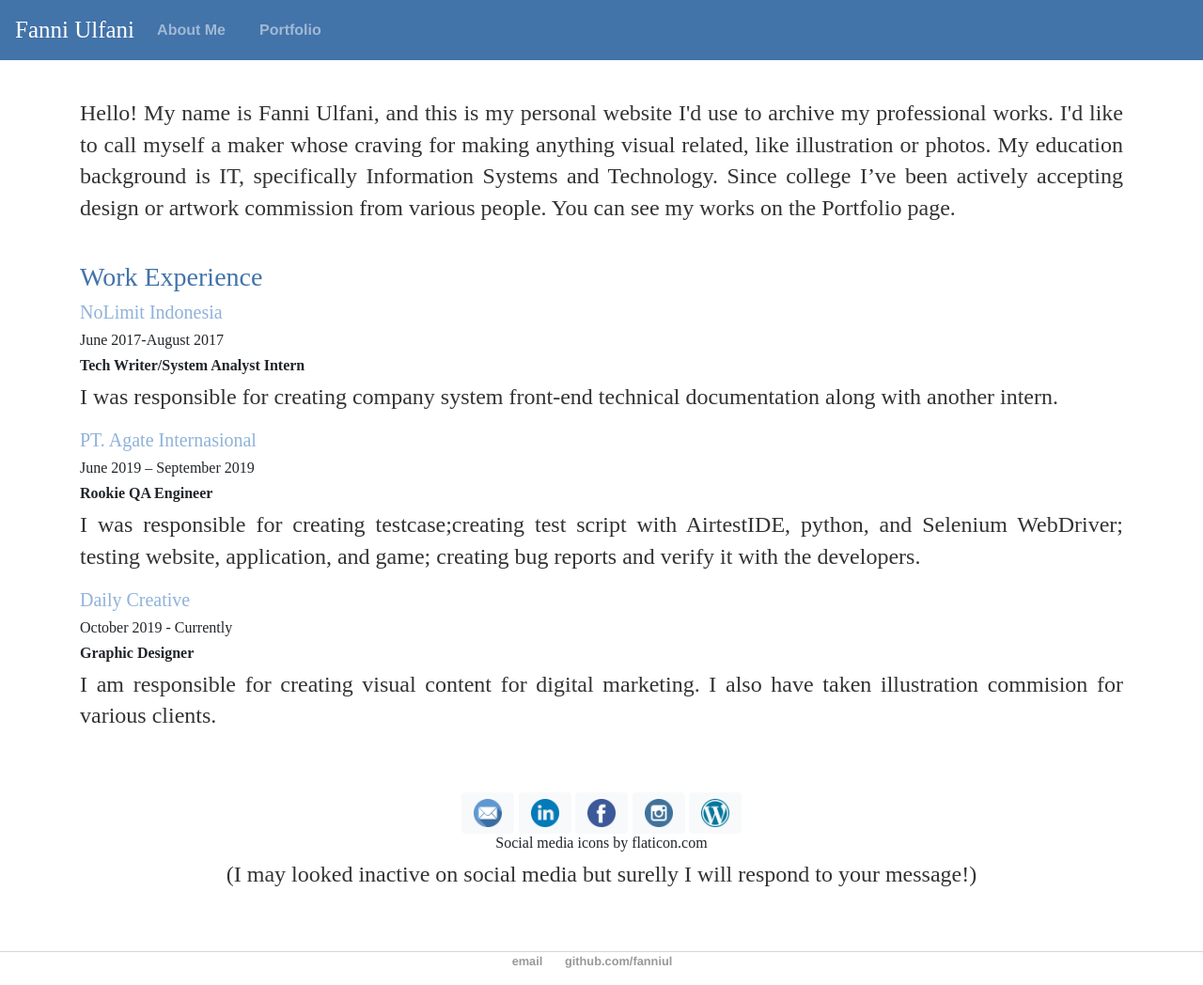
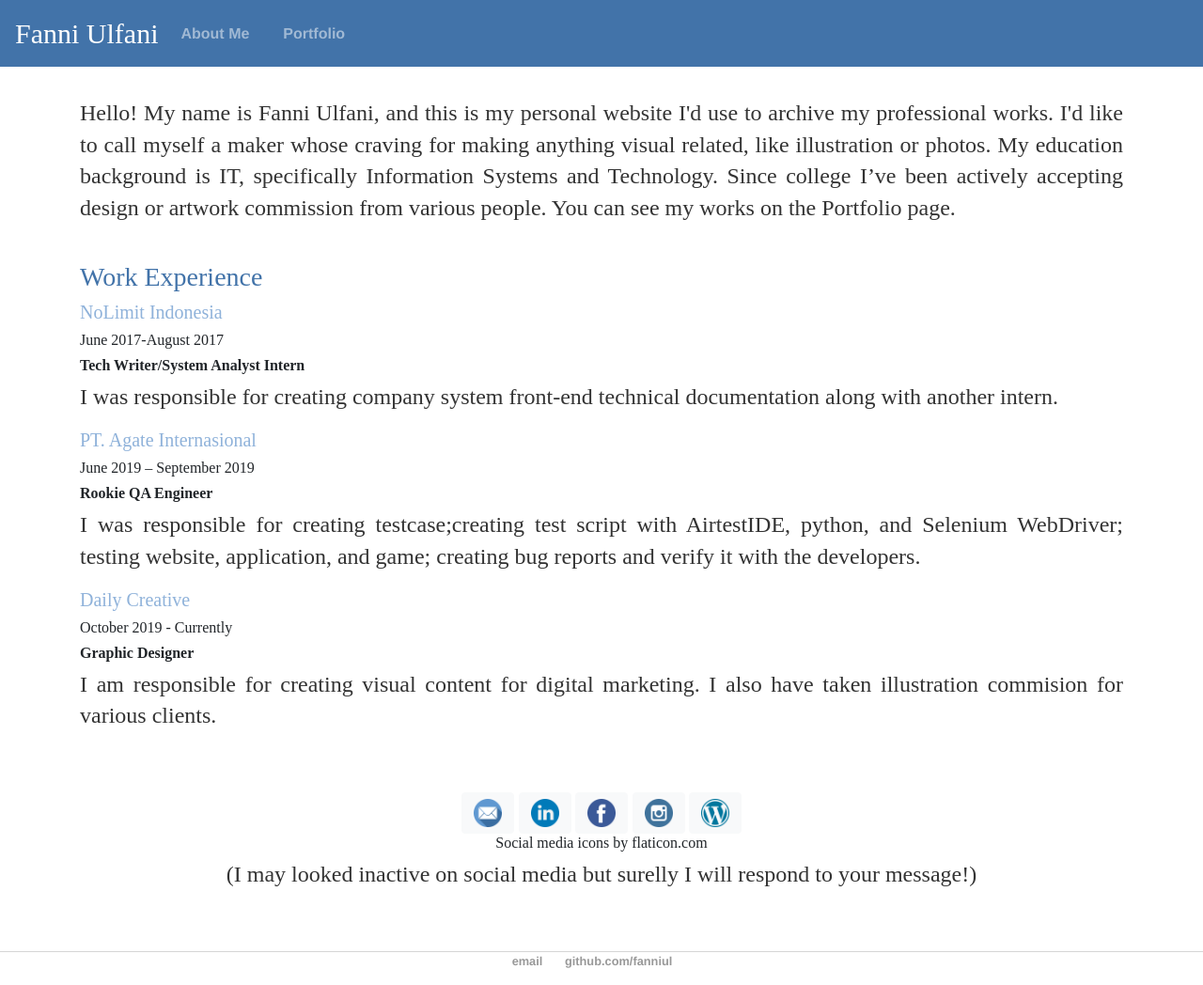
Before and after one commit to fanniul/fanniul.github.io, a Jekyll site: the page built from about/index.html, in a window 1280 px wide and 1048 px high. Shown: the whole window at 94% size. Built offline with Jekyll 4.4.1, drawn with Linux system fonts in a browser that asks for light colours; comment, search, counter and statistics services are not loaded.

Commit message:
Update default.html

```diff
--- a/_layouts/default.html
+++ b/_layouts/default.html
@@ -33,11 +33,11 @@
 
 			<!--  Nav Bar -->
 			<nav class="navbar navbar-expand-md bg-blueish navbar-dark fixed-top">
-			  <a class="navbar-brand text-left" style="font-family: Cookie; font-size: 25px;" href="#">Fanni Ulfani</a>
+			  <a class="navbar-brand text-left" style="font-family: Cookie; font-size: 30px;" href="#">Fanni Ulfani</a>
 			  <button class="navbar-toggler" type="button" data-toggle="collapse" data-target="#collapsibleNavbar">
 			    <span class="navbar-toggler-icon"></span>
 			  </button>
-			  <div class="collapse navbar-collapse content-right" style="font-family: Montserrat" id="collapsibleNavbar">
+			  <div class="collapse navbar-collapse content-right" style="font-family: Raleway" id="collapsibleNavbar">
 			    <ul class="navbar-nav">
 			      <li class="nav-item">
 				<a class="nav-link" href="/about">About Me</a>
```
